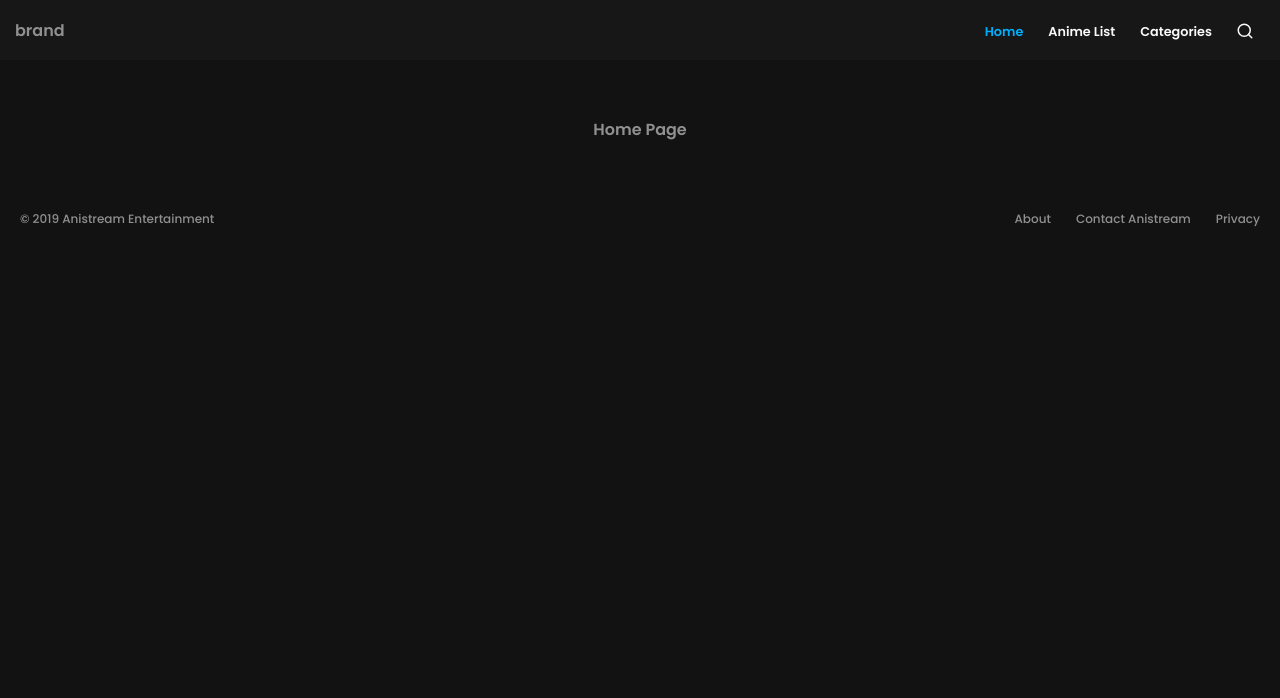
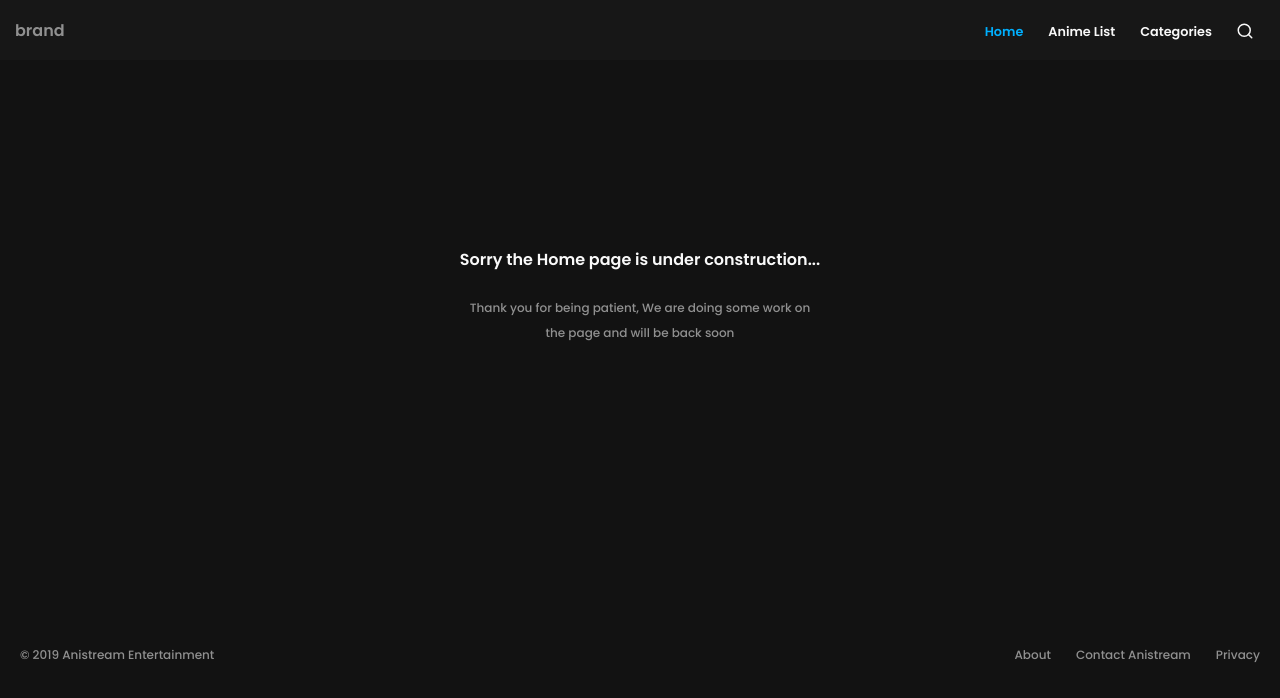
Before and after one commit to eclair-29/anistream, a React (Create React App) app: page / in a window 1280 px wide. Shown: the top 698 px of the page. Built offline with nearby package versions, Linux system fonts and the light colour scheme.

Commit message:
add construction placeholder layout and styling

```diff
--- a/src/app/animelist/AnimeList.jsx
+++ b/src/app/animelist/AnimeList.jsx
@@ -1,4 +1,5 @@
 import React, { Component } from "react";
+import { Placeholder } from "../layout";
 
 class AnimeList extends Component {
   componentDidMount() {
@@ -7,7 +8,9 @@ class AnimeList extends Component {
 
   render() {
     return (
-      <div className="anime-list"><h1>Anime List Page</h1></div>
+      <div className="anime-list">
+        <Placeholder>Anime List</Placeholder>
+      </div>
     );
   }
 }
--- a/src/app/categories/Categories.jsx
+++ b/src/app/categories/Categories.jsx
@@ -1,4 +1,5 @@
 import React, { Component } from "react";
+import { Placeholder } from "../layout";
 
 class Categories extends Component {
   componentDidMount() {
@@ -7,7 +8,9 @@ class Categories extends Component {
 
   render() {
     return (
-      <div className="categories"><h1>Categories Page</h1></div>
+      <div className="categories">
+        <Placeholder>Categories</Placeholder>
+      </div>
     );
   }
 }
--- a/src/app/home/Home.jsx
+++ b/src/app/home/Home.jsx
@@ -1,4 +1,5 @@
 import React, { Component } from "react";
+import { Placeholder } from "../layout"
 
 class Home extends Component {
   componentDidMount() {
@@ -7,7 +8,9 @@ class Home extends Component {
 
   render() {
     return (
-      <div className="home"><h1>Home Page</h1></div>
+      <div className="home">
+        <Placeholder>Home</Placeholder>
+      </div>
     );
   }
 }
--- /dev/null
+++ b/src/app/layout/Placeholder.jsx
@@ -0,0 +1,17 @@
+import React from "react";
+import PropTypes from "prop-types";
+
+const Placeholder = ({ children }) => {
+  return (
+    <div className="placeholder">
+      <h1>Sorry the {children} page is under construction...</h1>
+      <p>Thank you for being patient, We are doing some work on the page and will be back soon</p>
+    </div>
+  );
+}
+
+Placeholder.propTypes = {
+  children: PropTypes.node.isRequired
+};
+
+export default Placeholder;
--- a/src/app/layout/index.js
+++ b/src/app/layout/index.js
@@ -4,3 +4,4 @@ export { default as NavBar } from "./NavBarContainer";
 export { default as Main } from "./Main";
 export { default as Page404 } from "./404";
 export { default as Footer } from "./Footer";
+export { default as Placeholder } from "./Placeholder";
--- a/src/app/layout/layout.scss
+++ b/src/app/layout/layout.scss
@@ -135,6 +135,7 @@ main {
   display: flex;
   justify-content: space-between;
   align-items: center;
+  margin-top: 25px;
 
   .copyright {
     color: $text-secondary;
@@ -170,3 +171,27 @@ main {
     color: $text-secondary;
   }
 }
+
+// Placeholder
+// ...
+.placeholder {
+  height: 530px;
+  display: flex;
+  flex-direction: column;
+  align-items: center;
+  justify-content: center;
+
+  h1 {
+    margin: 0 0 25px 0 !important;
+    color: $text-prime !important;
+    text-align: center;
+    font-size: 1rem !important;
+  }
+
+  p {
+    width: 350px;
+    text-align: center;
+    color: $text-secondary;
+    padding-bottom: 75px;
+  }
+}
```
